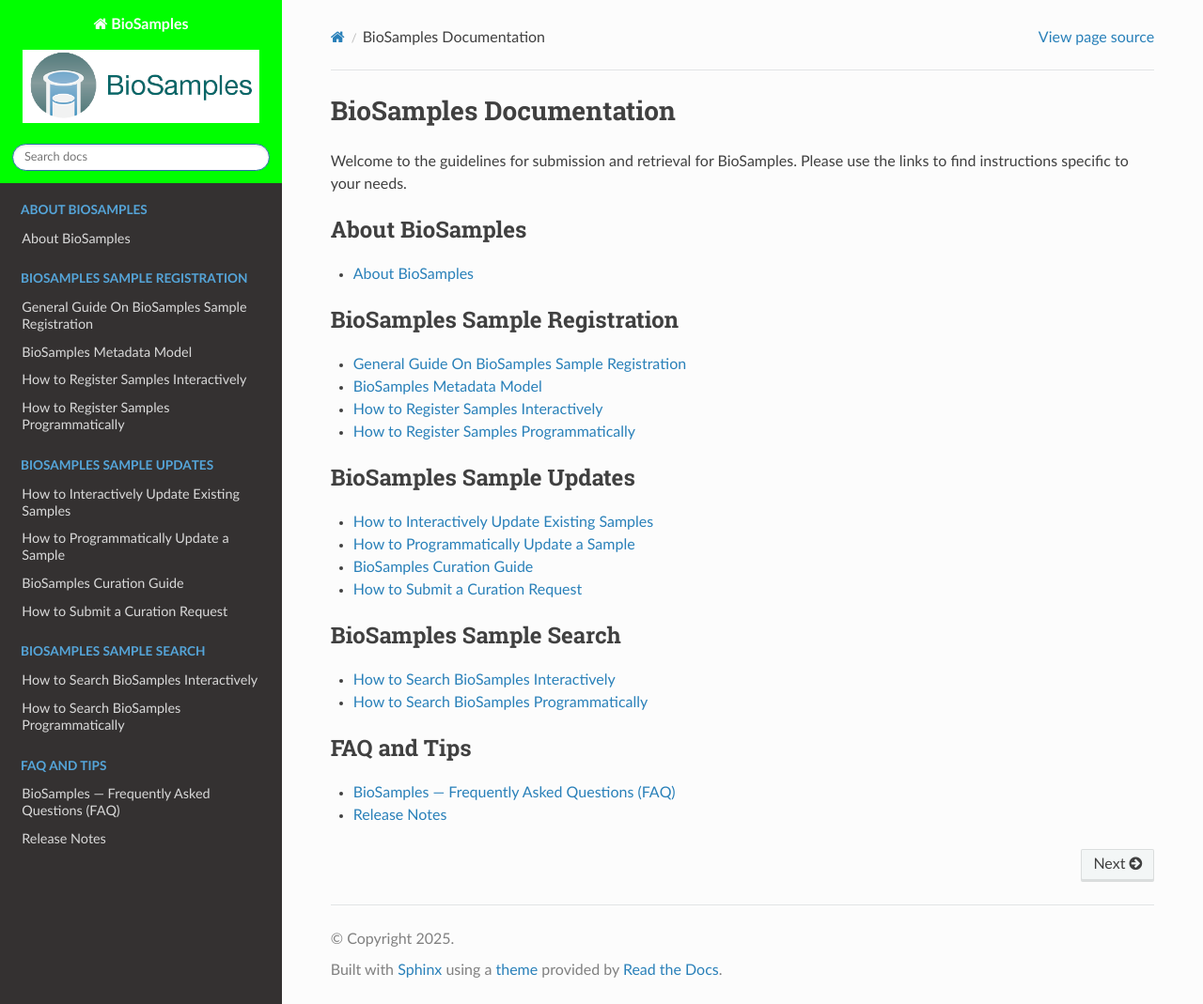
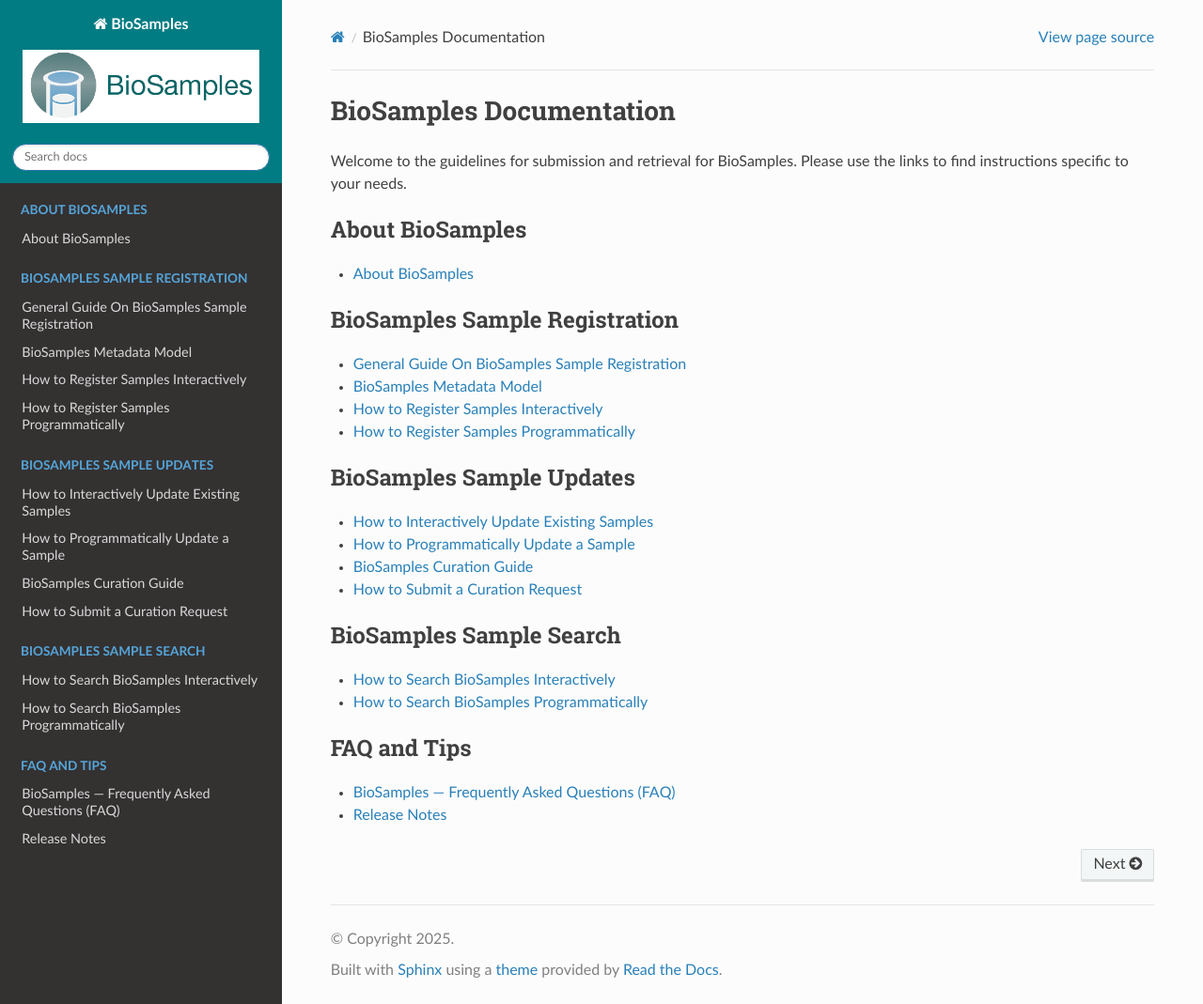
Before and after one commit to EBIBioSamples/read_docs, a Sphinx documentation site: the page built from docs/index.rst, in a window 1280 px wide and 1069 px high. Shown: the whole window at 94% size. Built offline with Sphinx 7.4.7 and the Read the Docs theme 3.1.0, drawn with Linux system fonts in a browser that asks for light colours.

Commit message:
add biosamples colors to custom.css

```diff
--- a/docs/_static/custom.css
+++ b/docs/_static/custom.css
@@ -7,7 +7,6 @@
     max-width: none;
 }
 
-
 .wy-side-nav-search {
-    background-color: lime;
+    background-color: #017c83;
 }
```
